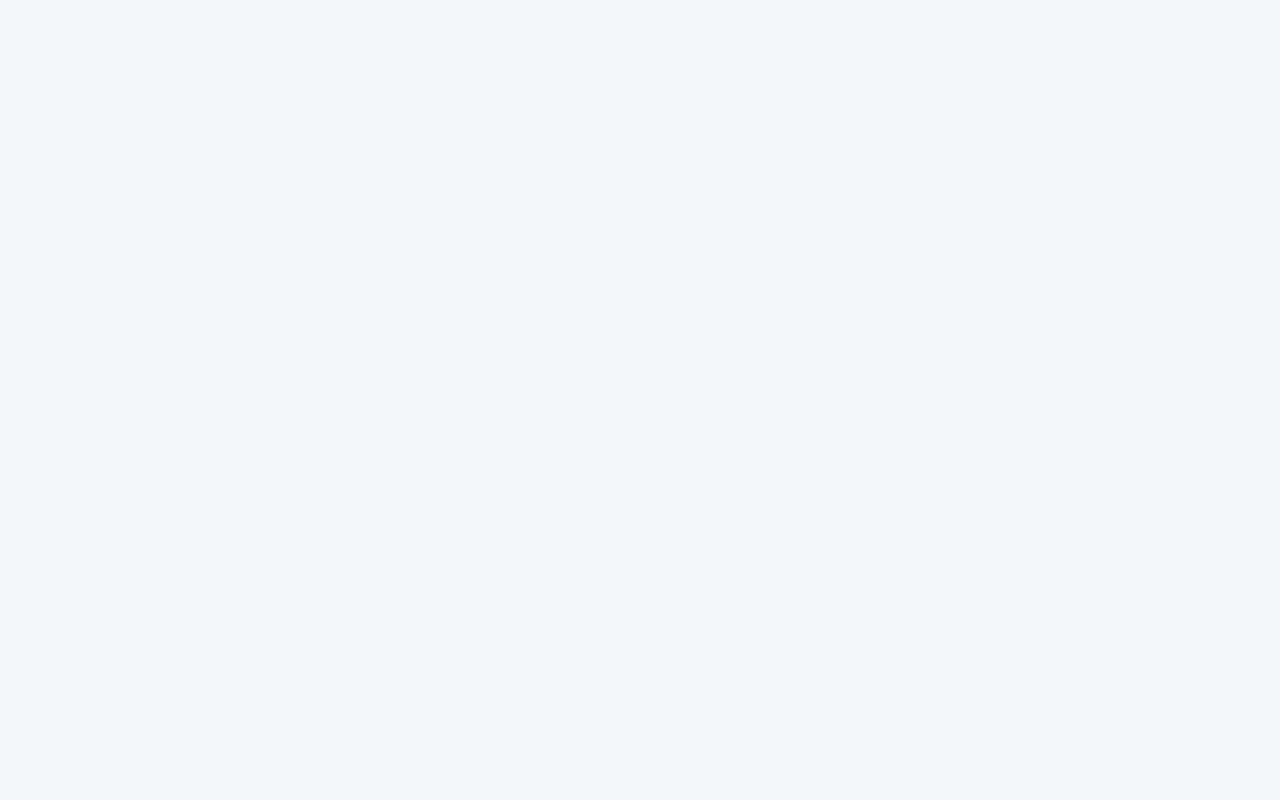
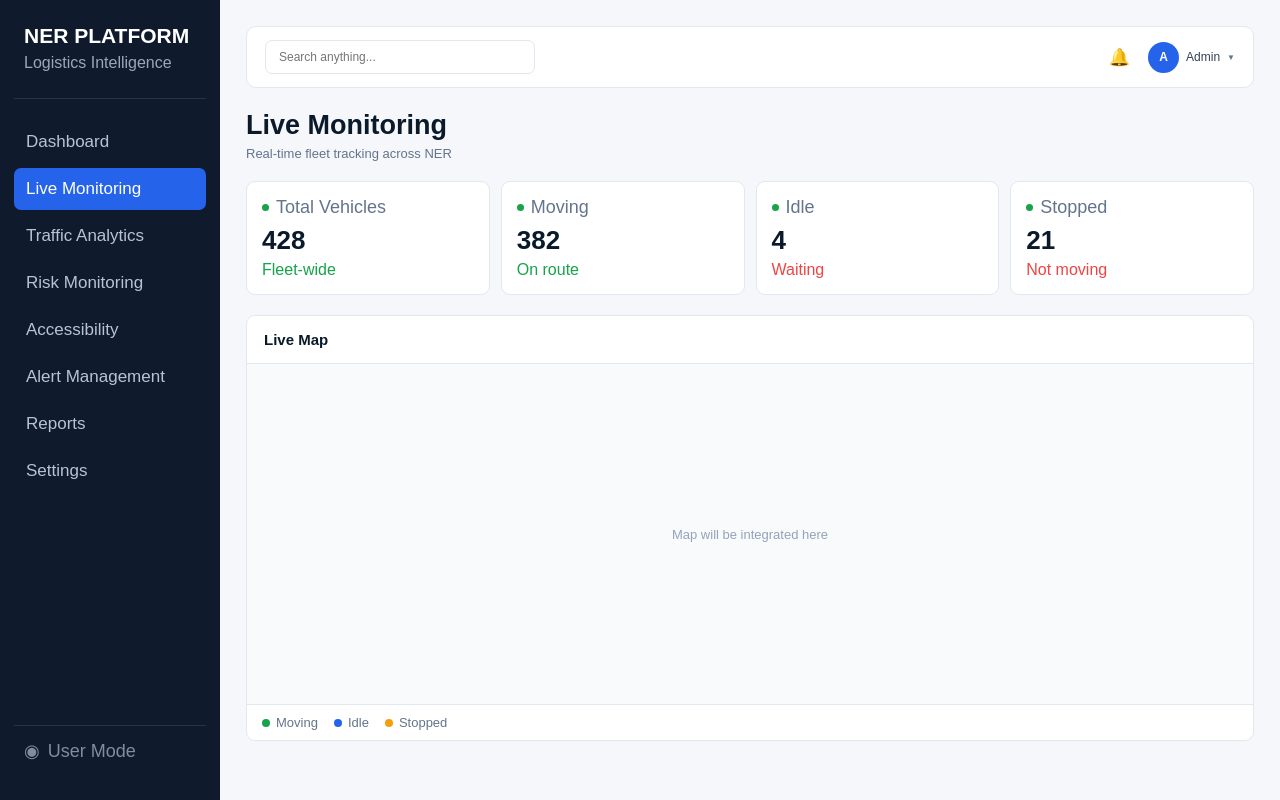
Before and after one commit to Ayushgupta7398/ner-logistics-web, a React (Vite) app: page /admin/live-monitoring in a window 1280 px wide. Before the commit this address had no page. Built offline with nearby package versions, Linux system fonts and the light colour scheme.

Commit message:
feat(admin): add Live Monitoring page (A02)

```diff
--- a/src/App.jsx
+++ b/src/App.jsx
@@ -20,7 +20,7 @@ function App() {
           <Route index element={<Dashboard />} />
 
           <Route
-            path="liveMonitoring"
+            path="live-monitoring"
             element={<LiveMonitoring />}
           />
 
--- a/src/components/admin/AdminSidebar.jsx
+++ b/src/components/admin/AdminSidebar.jsx
@@ -16,7 +16,7 @@ function AdminSidebar() {
 
       <nav className="sidebar-nav">
 
-        <NavLink to="/admin">
+        <NavLink to="/admin" end>
           Dashboard
         </NavLink>
 
--- a/src/index.css
+++ b/src/index.css
@@ -1032,3 +1032,50 @@ select {
     flex-direction: column;
   }
 }
+
+
+
+
+
+
+
+/* 2nd page  */
+/* =========================================================
+   LIVE MONITORING - STATS VARIANT
+========================================================= */
+
+.live-stats {
+  grid-template-columns:
+    repeat(4, minmax(0, 1fr));
+}
+
+
+/* =========================================================
+   MAP LEGEND
+========================================================= */
+
+.map-legend {
+  display: flex;
+  align-items: center;
+  gap: 16px;
+
+  padding: 10px 15px;
+
+  border-top: 1px solid #e2e8f0;
+}
+
+.legend-item {
+  display: flex;
+  align-items: center;
+  gap: 6px;
+
+  color: #64748b;
+  font-size: 13px;
+}
+
+.legend-dot {
+  width: 8px;
+  height: 8px;
+
+  border-radius: 50%;
+}
--- a/src/pages/admin/LiveMonitoring.jsx
+++ b/src/pages/admin/LiveMonitoring.jsx
@@ -1,8 +1,112 @@
+import MapView from "../../components/maps/MapView";
+import StatCard from "../../components/ui/StatCard";
+
+// TODO: BACKEND/API INTEGRATION
+// Replace demo vehicle stats with backend response.
+//
+// Demo API example:
+// GET /api/admin/live-monitoring/stats
+//
+// Expected response:
+// {
+//   "totalVehicles": 428,
+//   "moving": 382,
+//   "idle": 4,
+//   "stopped": 21
+// }
+//
+// Data source notes (for backend team alignment):
+// - totalVehicles -> count of Vehicle records
+// - idle          -> Vehicle.status === "idle"
+// - moving        -> derived from latest LocationPing.speed > 0
+// - stopped       -> derived from latest LocationPing.speed === 0
+//                    (vehicle otherwise active, currently not moving)
+//
+// Later example:
+// const response = await fetch("/api/admin/live-monitoring/stats");
+// const data = await response.json();
+const stats = [
+  {
+    title: "Total Vehicles",
+    value: "428",
+    trend: "Fleet-wide",
+    trendType: "positive",
+  },
+  {
+    title: "Moving",
+    value: "382",
+    trend: "On route",
+    trendType: "positive",
+  },
+  {
+    title: "Idle",
+    value: "4",
+    trend: "Waiting",
+    trendType: "negative",
+  },
+  {
+    title: "Stopped",
+    value: "21",
+    trend: "Not moving",
+    trendType: "negative",
+  },
+];
+
 function LiveMonitoring() {
   return (
-    <div>
-      <h1>Live Monitoring</h1>
-      <p>Monitor active logistics operations across the NER region.</p>
+    <div className="admin-dashboard">
+
+      {/* Page Header */}
+      <div className="dashboard-header">
+        <div>
+          <h1>Live Monitoring</h1>
+          <p>Real-time fleet tracking across NER</p>
+        </div>
+      </div>
+
+      {/* Statistics */}
+      <section className="dashboard-stats live-stats">
+        {stats.map((stat) => (
+          <StatCard
+            key={stat.title}
+            title={stat.title}
+            value={stat.value}
+            trend={stat.trend}
+            trendType={stat.trendType}
+          />
+        ))}
+      </section>
+
+      {/* Live Map */}
+      <div className="dashboard-card">
+
+        <div className="card-header">
+          <h2>Live Map</h2>
+        </div>
+
+        <MapView />
+
+        {/* TODO: BACKEND/API INTEGRATION
+            This legend is presentational only. Dot colors must stay in
+            sync with actual vehicle marker colors once MapView renders
+            real vehicle positions from LocationPing data. */}
+        <div className="map-legend">
+          <span className="legend-item">
+            <span className="legend-dot" style={{ backgroundColor: "#16a34a" }}></span>
+            Moving
+          </span>
+          <span className="legend-item">
+            <span className="legend-dot" style={{ backgroundColor: "#2563eb" }}></span>
+            Idle
+          </span>
+          <span className="legend-item">
+            <span className="legend-dot" style={{ backgroundColor: "#f59e0b" }}></span>
+            Stopped
+          </span>
+        </div>
+
+      </div>
+
     </div>
   );
 }
```
